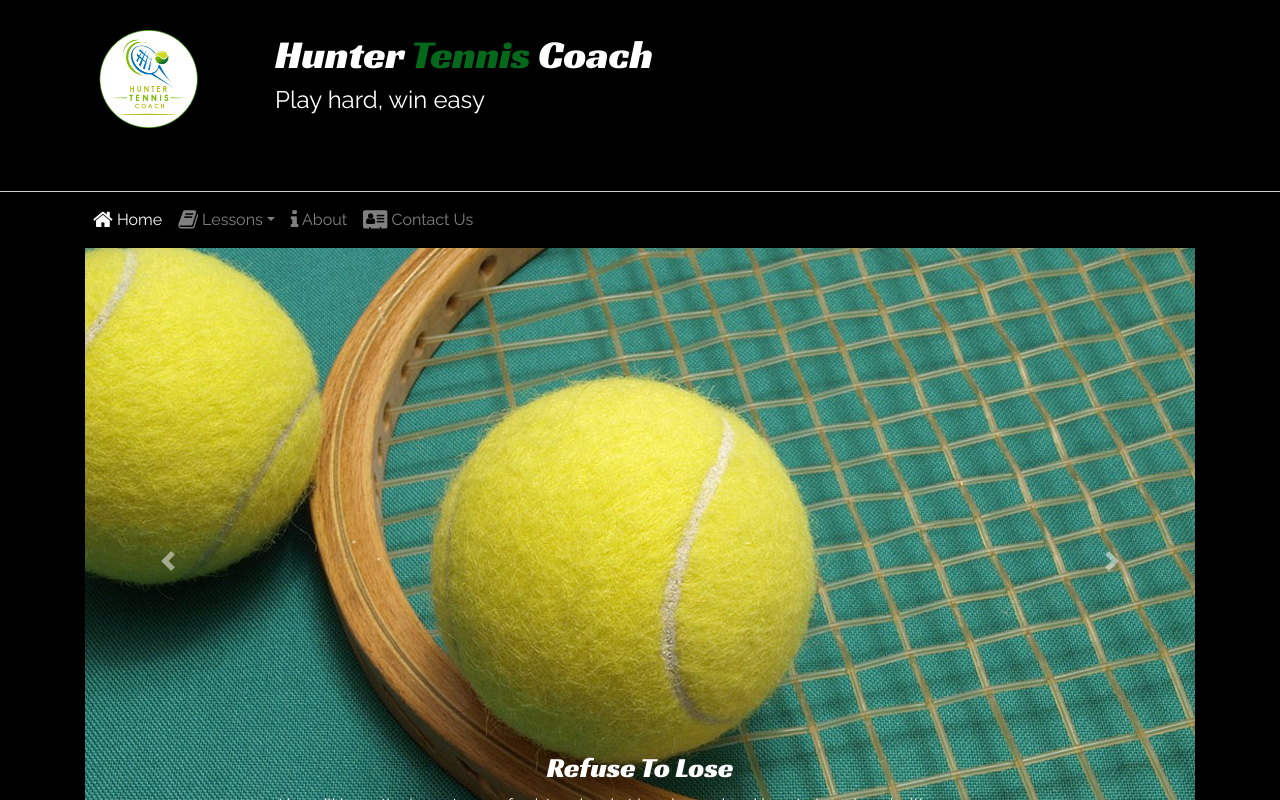
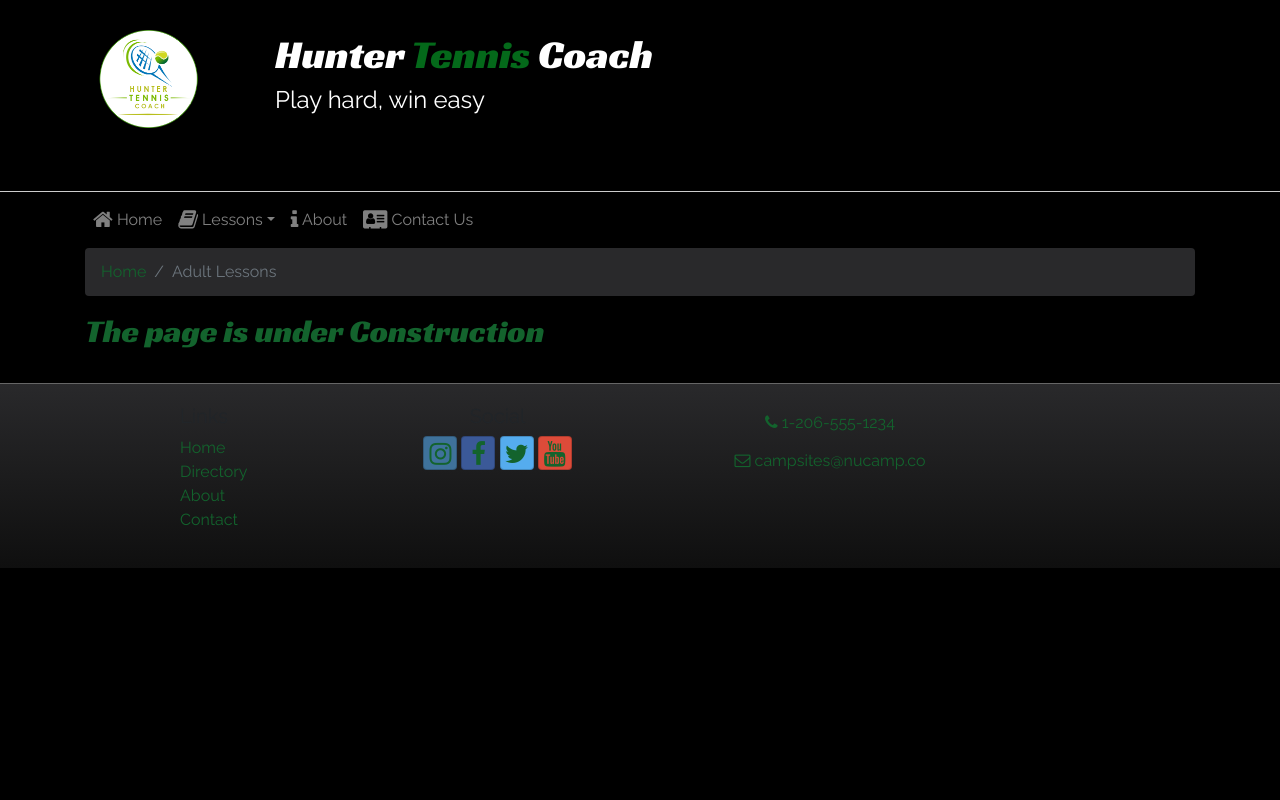
Before and after one commit to igreends/react_portfolio, a React (Create React App) app: page /adultslessons in a window 1280 px wide. Before the commit this address led to /home. Shown: the top 800 px of the page. Built offline with nearby package versions, Linux system fonts and the light colour scheme.

Commit message:
Added AdultslessonsComponent.js page and set the lin in dropdown menu.

```diff
--- a/src/App.css
+++ b/src/App.css
@@ -20,7 +20,7 @@ h4{
 }
 
 h2 {
-  color: #3046c5;
+  color: #13632d;
 }
 
 .card-img-overlay .card-title {
@@ -30,13 +30,13 @@ h2 {
 
 .row-content {
   padding: 50px 0;
-  border-bottom: 1px ridge;
   min-height: 200px;
 }
 
 .site-footer {
   background-image: linear-gradient(#29292b, rgb(15, 15, 15));
   padding: 20px 0;
+  border-top:1px solid #666;
 }
 
 .jumbotron {
@@ -62,3 +62,13 @@ h2 {
   background-color: black;
   border: 1px #908d8d solid;
 }
+.dropdown-item:hover{
+  background-color:#29292b;
+}
+.breadcrumb {
+  background-color: #29292b;
+}
+
+a:link{
+  color:#13632d;
+}
--- /dev/null
+++ b/src/components/AdultslessonsComponent.js
@@ -0,0 +1,24 @@
+import React from "react";
+import {
+    Breadcrumb,
+    BreadcrumbItem
+  } from "reactstrap";
+  import { Link } from "react-router-dom";
+
+function Adultslessons(props){
+    return <div className="container">
+    <div className="row">
+        <div className="col">
+            <Breadcrumb>
+                <BreadcrumbItem><Link to="/home">Home</Link></BreadcrumbItem>
+                <BreadcrumbItem active>Adult Lessons</BreadcrumbItem>
+            </Breadcrumb>
+            <h2>The page is under Construction</h2>
+            <hr />
+        </div>
+    </div>
+
+</div>
+}
+
+export default Adultslessons;
--- a/src/components/HeaderComponent.js
+++ b/src/components/HeaderComponent.js
@@ -73,7 +73,11 @@ class Header extends Component {
                         Kids Lessons
                       </NavLink>
                     </DropdownItem>
-                    <DropdownItem>Adults Lessons</DropdownItem>
+                    <DropdownItem >
+                    <NavLink className="nav-link" to="/adultslessons">
+                      Adults Lessons
+                      </NavLink>
+                      </DropdownItem>
                     <DropdownItem divider />
                     <DropdownItem>Hitting Lessons</DropdownItem>
                   </DropdownMenu>
--- a/src/components/KidslessonsComponent.js
+++ b/src/components/KidslessonsComponent.js
@@ -13,7 +13,7 @@ class Kidslessons extends Component{
                 <div className="col">
                     <Breadcrumb>
                         <BreadcrumbItem><Link to="/home">Home</Link></BreadcrumbItem>
-                        <BreadcrumbItem active>Directory</BreadcrumbItem>
+                        <BreadcrumbItem active>Kids Lessons</BreadcrumbItem>
                     </Breadcrumb>
                     <h2>The page is under Construction</h2>
                     <hr />
--- a/src/components/MainComponent.js
+++ b/src/components/MainComponent.js
@@ -7,6 +7,7 @@ import Home from './HomeComponent';
 import Contact from './ContactComponent';
 import About from './AboutComponent';
 import Kidslessons from './KidslessonsComponent';
+import Adultslessons from './AdultslessonsComponent';
 import { Switch, Route, Redirect } from 'react-router-dom';
 import { CAMPSITES } from '../shared/campsites';
 import { COMMENTS } from '../shared/comments';
@@ -52,6 +53,7 @@ class Main extends Component {
                     <Route exact path="/contactus" component={Contact}/>
                     <Route exact path="/aboutus" render={() => <About partners={this.state.partners} />}/>
                     <Route exact path="/kidslessons" component={Kidslessons} />
+                    <Route exact path="/adultslessons" component={Adultslessons} />
                     <Redirect to='/home' />
                 </Switch>
                 <Footer />
```
